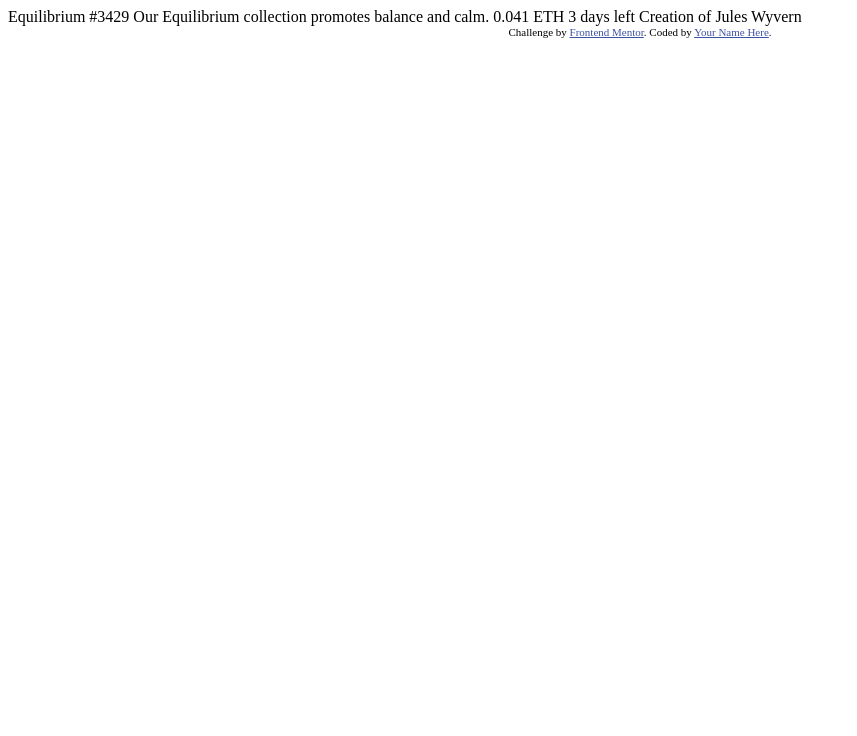
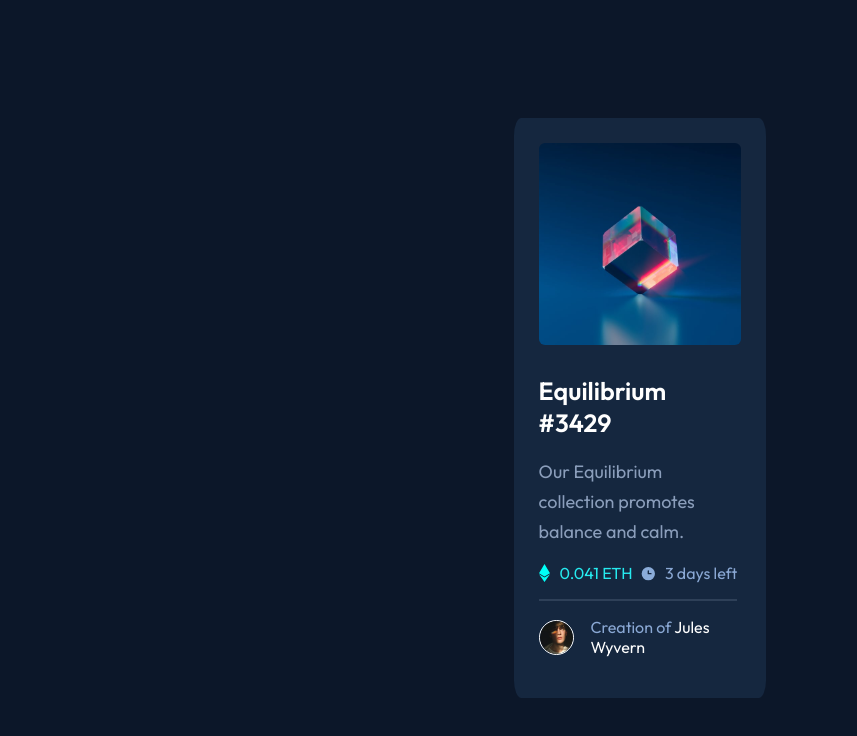
Before and after one commit to CodingLearner2022/NFT-preview, a plain HTML site: page index.html in a window 1280 px wide. Shown: the whole page, without its empty margins (0-857 px from the left). Drawn offline with Linux system fonts and the light colour scheme.

Commit message:
Style changes

```diff
--- a/index.html
+++ b/index.html
@@ -1,33 +1,55 @@
 <!DOCTYPE html>
 <html lang="en">
+
 <head>
   <meta charset="UTF-8">
-  <meta name="viewport" content="width=device-width, initial-scale=1.0"> <!-- displays site properly based on user's device -->
+  <meta name="viewport" content="width=device-width, initial-scale=1.0">
+  <!-- displays site properly based on user's device -->
 
   <link rel="icon" type="image/png" sizes="32x32" href="./images/favicon-32x32.png">
-
+  <link rel="stylesheet" href="styles.css">
+  <link rel="preconnect" href="https://fonts.googleapis.com">
+  <link rel="preconnect" href="https://fonts.gstatic.com" crossorigin>
+  <link href="https://fonts.googleapis.com/css2?family=Outfit:wght@300;400;600&display=swap" rel="stylesheet">
   <title>Frontend Mentor | NFT preview card component</title>
 
   <!-- Feel free to remove these styles or customise in your own stylesheet 👍 -->
   <style>
-    .attribution { font-size: 11px; text-align: center; }
-    .attribution a { color: hsl(228, 45%, 44%); }
+    .attribution {
+      font-size: 11px;
+      text-align: center;
+    }
+
+    .attribution a {
+      color: hsl(228, 45%, 44%);
+    }
   </style>
 </head>
+
 <body>
+  <div id="card-container">
+    <img id="equilibrium" src="./images/image-equilibrium.jpg" alt="Equilibrium cube">
+    <h2>Equilibrium #3429</h2>
+    <p id="ad-paragraph">Our Equilibrium collection promotes balance and calm.</p>
+    <div id="bellow-ad">
+      <div id="eth-amount">
+        <img src="./images/icon-ethereum.svg" alt="Ethereum icon">
+        <p>0.041 ETH</p>
+      </div>
+      <div id="time-left">
+        <img src="./images/icon-clock.svg" alt="Clock icon">
+        <p>3 days left</p>
+      </div>
+    </div>
+    <div id="creator">
+      <img src="./images/image-avatar.png" alt="Creator's photo">
+      <p><span id="text-to-color">Creation of</span> Jules Wyvern</p>
+    </div>
+  </div>
+  <!-- <div class="attribution">
+    Challenge by <a href="https://www.frontendmentor.io?ref=challenge" target="_blank">Frontend Mentor</a>.
+    Coded by <a href="#">CodingLearner2022</a>.
+  </div> -->
+</body>
 
-  Equilibrium #3429
-
-  Our Equilibrium collection promotes balance and calm.
-
-  0.041 ETH
-  3 days left
-
-  Creation of Jules Wyvern
-
-  <div class="attribution">
-    Challenge by <a href="https://www.frontendmentor.io?ref=challenge" target="_blank">Frontend Mentor</a>.
-    Coded by <a href="#">Your Name Here</a>.
-  </div>
-</body>
 </html>
--- /dev/null
+++ b/styles.css
@@ -0,0 +1,108 @@
+* {
+    box-sizing: border-box;
+}
+
+body {
+    min-height: 100vh;
+    background-color: #0c1729;
+    display: flex;
+    justify-content: center;
+    align-items: center;
+    color: white;
+}
+
+#card-container {
+    width: 20%;
+    background-color: #15273f;
+    display: flex;
+    flex-wrap: wrap;
+    padding: 25px;
+    border-radius: 3%;
+    font-family: 'Outfit', sans-serif;
+}
+
+#equilibrium {
+    display: block;
+    width: 100%;
+    border-radius: 3%;
+    margin-bottom: 30px;
+}
+
+h2 {
+    font-size: 25px;
+    margin: 0;
+}
+
+#ad-paragraph {
+    width: 90%;
+    line-height: 30px;
+    font-size: 18px;
+    color: #8b9ebb;
+    margin-bottom: 0;
+}
+
+#bellow-ad {
+    width: 98%;
+    display: flex;
+    justify-content: space-between;
+    align-items: center;
+    border-bottom: 2px solid #2e4058;
+}
+
+#eth-amount {
+    width: 50%;
+    display: flex;
+}
+
+#eth-amount img {
+    display: block;
+    object-fit: contain;
+}
+
+#eth-amount p {
+    color: #26eaef;
+    margin-left: 10px;
+}
+
+#time-left {
+    width: 50%;
+    display: flex;
+    justify-content: flex-end;
+}
+
+#time-left img {
+    display: block;
+    object-fit: contain;
+}
+
+#time-left p {
+    margin-left: 8px;
+    color: #8aa8d4;
+}
+
+#creator {
+    display: flex;
+    align-items: center;
+}
+
+#creator img {
+    display: block;
+    width: 35px;
+    border: 1px solid white;
+    border-radius: 50%;
+}
+
+#text-to-color {
+    color: #8aa8d4;
+}
+
+#creator p {
+    margin-left: 17px;
+}
+
+
+@media screen and (max-width: 200px) {
+    p {
+        color: red;
+    }
+}
```
